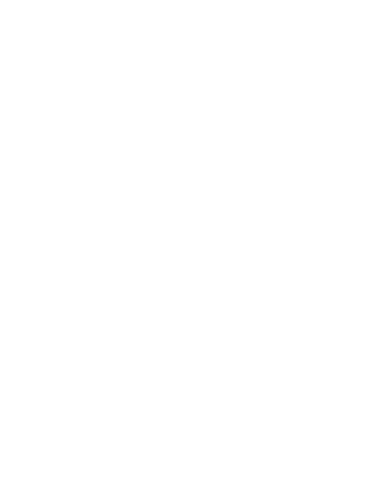
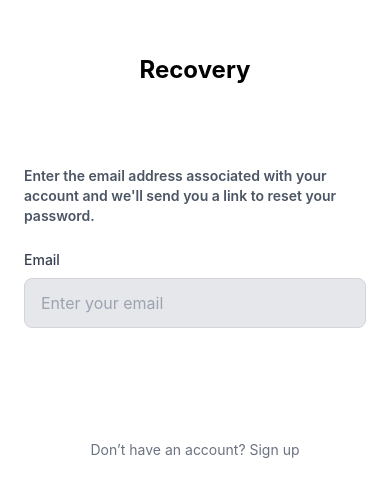
Before and after one commit to VishwaDeAero/aquahub, a React (Create React App) app: page /recovery in a window 390 px wide. Before the commit this address had no page. Shown: the part 165-662 px from the top of the page. Built offline with nearby package versions, Linux system fonts and the light colour scheme; the HTML template or start-up script is replaced by a standard one.

Commit message:
Fully responsive recovery page added

```diff
--- a/src/App.js
+++ b/src/App.js
@@ -1,5 +1,6 @@
 import { BrowserRouter as Router, Routes, Route } from 'react-router-dom';
 import Login from './pages/Login';
+import Recovery from './pages/Recovery';
 // import Dashboard from './pages/Dashboard';
 
 function App() {
@@ -7,6 +8,7 @@
     <Router>
       <Routes>
         <Route path="/" element={<Login />} />
+        <Route path="/recovery" element={<Recovery />} />
         {/* <Route path="/dashboard" element={<Dashboard />} /> */}
       </Routes>
     </Router>
--- a/src/pages/Login.js
+++ b/src/pages/Login.js
@@ -75,7 +75,7 @@
               icon="fa-lock"
             />
             <div className="text-gray-500">
-              Forgot your password? <a href="#" className="text-sm text-blue-500">Recover</a>
+              Forgot your password? <a onClick={() => navigate("/recovery")} className="text-sm text-blue-500">Recover</a>
             </div>
             <button
               type="submit"
--- /dev/null
+++ b/src/pages/Recovery.js
@@ -0,0 +1,83 @@
+import React, { useState } from "react";
+import { useNavigate } from "react-router-dom";
+
+const Recovery = () => {
+    const [email, setEmail] = useState("");
+    const [error, setError] = useState("");
+    const navigate = useNavigate();
+
+    const handleSubmit = (e) => {
+        e.preventDefault();
+
+        // Simulate validation
+        if (!email) {
+            setError("Email is required");
+            return;
+        }
+
+        if (!/^[^\s@]+@[^\s@]+\.[^\s@]+$/.test(email)) {
+            setError("Please enter a valid email address");
+            return;
+        }
+
+        setError("");
+        alert("Recovery link sent to your email!");
+        navigate("/"); // Redirect to the login page after submission
+    };
+
+    return (
+        <div className="flex items-center justify-center h-screen">
+            <div className="w-full max-w-md p-6 ">
+                <div className="flex mb-20">
+                    <button
+                        onClick={() => navigate("/")}
+                        className="text-gray-500 text-lg"
+                    >
+                        <i className="fas fa-arrow-left"></i>
+                    </button>
+                    <div className="w-full flex justify-center">
+                        <h2 className="text-2xl font-bold text-center text-darkblue">Recovery</h2>
+                    </div>
+                </div>
+                <p className="text-sm text-left font-semibold text-gray-600 mb-6">
+                    Enter the email address associated with your account and we'll send
+                    you a link to reset your password.
+                </p>
+                <form onSubmit={handleSubmit} className="space-y-6 mb-10">
+                    <div>
+                        <label
+                            className="block text-sm font-medium text-gray-700 mb-2"
+                            htmlFor="email"
+                        >
+                            Email
+                        </label>
+                        <input
+                            type="email"
+                            id="email"
+                            placeholder="Enter your email"
+                            value={email}
+                            onChange={(e) => setEmail(e.target.value)}
+                            className={`w-full px-4 py-3 rounded-lg border bg-gray-200 ${error ? "border-red-500" : "border-gray-300"
+                                } focus:outline-none focus:ring focus:ring-blue-300`}
+                        />
+                        {error && <p className="text-red-500 text-sm mt-2">{error}</p>}
+                    </div>
+                    <button
+                        type="submit"
+                        className="w-full bg-darkblue text-white py-3 rounded-lg hover:bg-blue-900"
+                    >
+                        Continue
+                    </button>
+                </form>
+                <p className="text-center text-sm text-gray-500 mt-6">
+                    Don’t have an account?{" "}
+                    <a href="#" className="text-darkblue hover:underline">
+                        Sign up
+                    </a>
+                </p>
+            </div>
+        </div>
+    );
+};
+
+export default Recovery;
```
